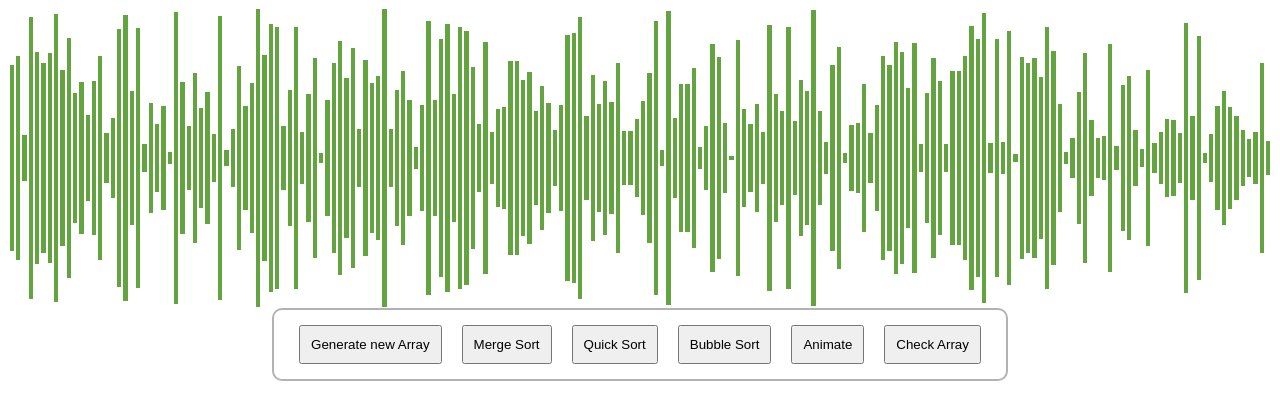
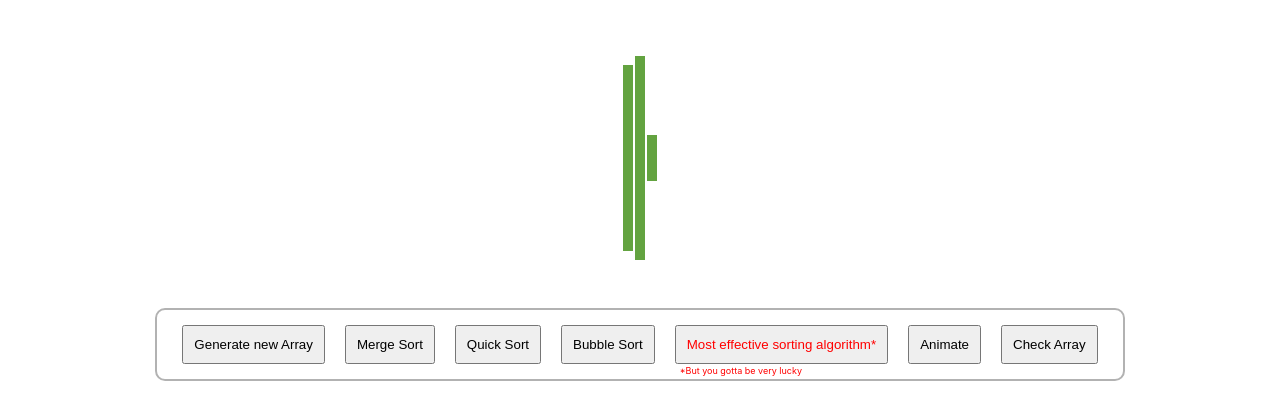
Before and after one commit to samhainsamhainsamhain/SortingAlgorithmVisualizer, a React (Create React App) app: page / in a window 1280 px wide. Shown: the top 420 px of the page. Built offline with nearby package versions, Linux system fonts and the light colour scheme.

Commit message:
added sorting based on luck

```diff
--- a/src/Algorithms/Utility.ts
+++ b/src/Algorithms/Utility.ts
@@ -4,3 +4,31 @@ export function swap(array: number[], a: number, b: number) {
   array[b] = temp;
   return array;
 }
+
+export function shuffle(array: number[]) {
+  let currentIndex = array.length,
+    randomIndex;
+
+  // While there remain elements to shuffle.
+  while (currentIndex != 0) {
+    // Pick a remaining element.
+    randomIndex = Math.floor(Math.random() * currentIndex);
+    currentIndex--;
+
+    // And swap it with the current element.
+    [array[currentIndex], array[randomIndex]] = [
+      array[randomIndex],
+      array[currentIndex],
+    ];
+  }
+  return array;
+}
+
+export function arrayIsEqual(array: number[], sortedArray: number[]) {
+  for (let i = 0; i < array.length; i++) {
+    if (array[i] !== sortedArray[i]) {
+      return false;
+    }
+  }
+  return true;
+}
--- a/src/App.css
+++ b/src/App.css
@@ -26,3 +26,21 @@
   padding: 10px;
   margin: 0 10px;
 }
+
+.luckyWrapper {
+  display: flex;
+  flex-direction: column;
+  position: relative;
+}
+
+.luckyButton {
+  color: rgb(255, 0, 0);
+}
+
+.luckyStar {
+  position: absolute;
+  left: 15px;
+  top: 40px;
+  font-size: 9px;
+  color: rgb(255, 0, 0);
+}
--- a/src/App.tsx
+++ b/src/App.tsx
@@ -1,10 +1,11 @@
 import React, { useState, useEffect } from "react";
 import BubbleSort from "./Algorithms/BubbleSort";
 import QuickSort from "./Algorithms/QuickSort";
+import { shuffle, arrayIsEqual } from "./Algorithms/Utility";
 
 import "./App.css";
 
-const ARRAY_LENGTH = 200;
+const ARRAY_LENGTH = 3;
 const MIN_VALUE = 1;
 const MAX_VALUE = 150;
 const BAR_COLOR = "rgb(99, 163, 64)";
@@ -19,12 +20,14 @@ function App() {
   const [arraySteps, setArraySteps] = useState<number[][]>([]);
   const [isAnimating, setIsPlaying] = useState(false);
   const [stepDelay, setStepDelay] = useState<number>(1);
+  const [luckyTries, setLuckyTries] = useState(0);
 
   useEffect(() => {
     generateArray();
   }, []);
 
   function generateArray() {
+    setLuckyTries(0);
     clearSteps();
     const array = [];
     for (let i = 0; i < ARRAY_LENGTH; i++) {
@@ -50,6 +53,24 @@ function App() {
     if (arraySteps.length > 0) return;
     const newArraySteps = BubbleSort(array);
     return setArraySteps(newArraySteps);
+  }
+
+  function LuckySortHandler() {
+    if (arraySteps.length > 0) {
+      generateArray();
+    }
+    clearSteps();
+    setStepDelay(SPEED_OF_ALGS.bogo);
+    setLuckyTries(luckyTries + 1);
+    if (arraySteps.length > 0) return;
+    const sortedArray = [...array];
+    sortedArray.sort((a, b) => a - b);
+    const newArray = shuffle(array);
+    const equality = arrayIsEqual(newArray, sortedArray);
+    if (equality) {
+      return alert("Congrats! Array is sorted!");
+    }
+    return setArray(newArray);
   }
 
   function animateSorting() {
@@ -98,6 +119,17 @@ function App() {
         <button onClick={mergeSortHandler}>Merge Sort</button>
         <button onClick={quickSortHandler}>Quick Sort</button>
         <button onClick={bubbleSortHandler}>Bubble Sort</button>
+        <div className="luckyWrapper">
+          <button
+            className="luckyButton"
+            onClick={LuckySortHandler}
+            disabled={isAnimating}
+          >
+            Most effective sorting algorithm*
+          </button>
+          {/* This one just shuffles current array */}
+          <span className="luckyStar">*But you gotta be very lucky</span>
+        </div>
         <button onClick={animateSorting} disabled={isAnimating}>
           Animate
         </button>
```
